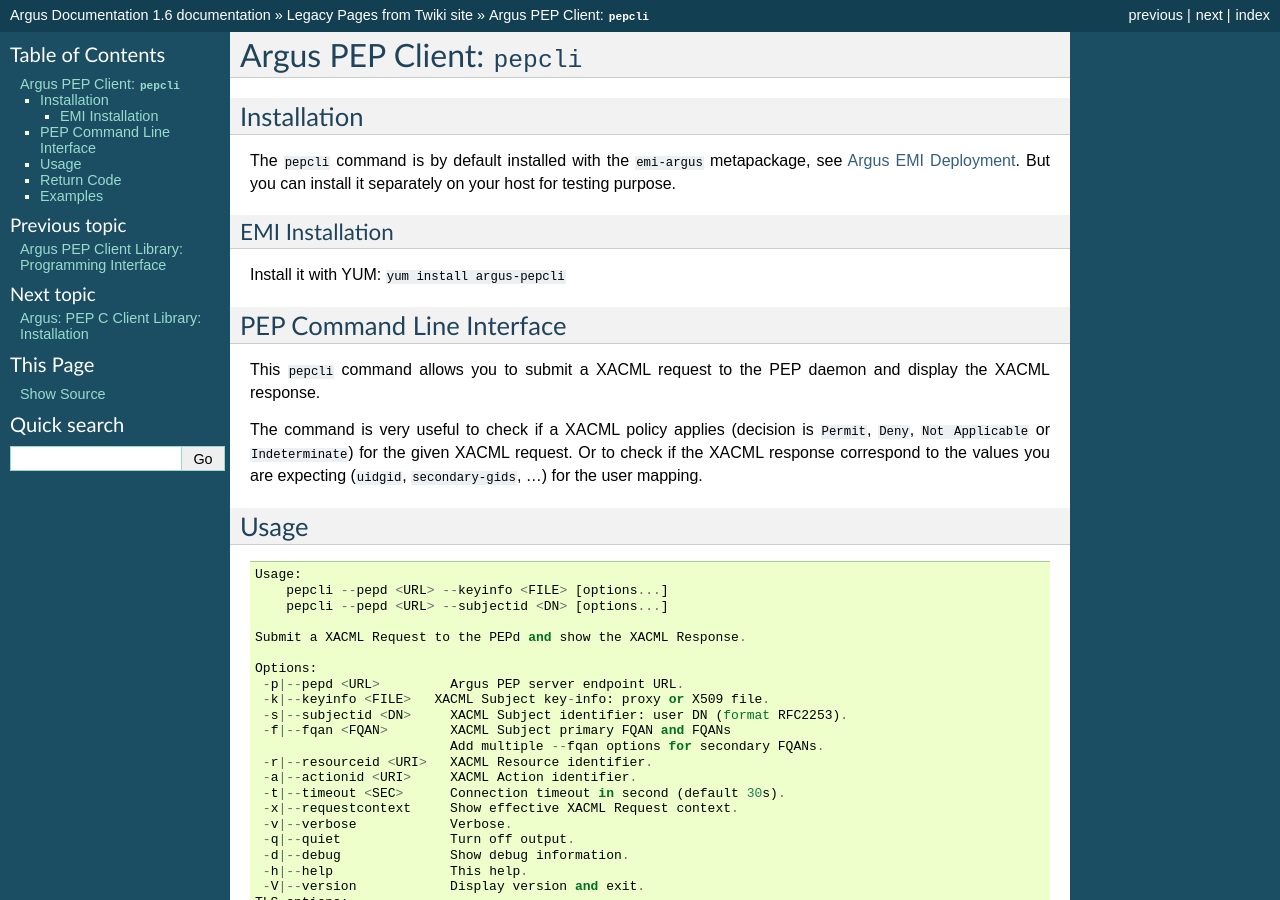
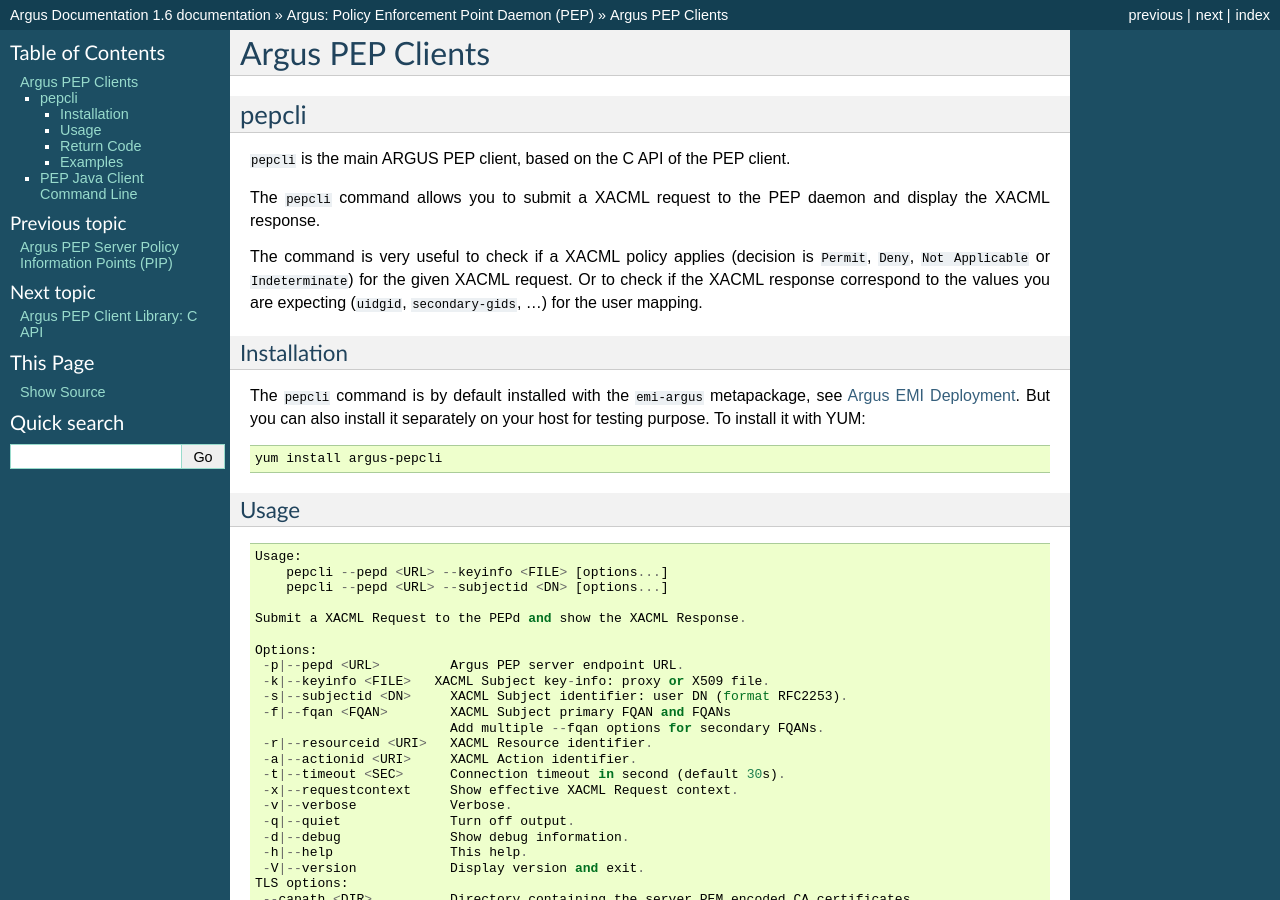
Before and after one commit to argus-authz/argus-documentation, a Sphinx documentation site: the page built from source/pep/pep_cli.rst, in a window 1280 px wide and 900 px high. Built offline with Sphinx 7.4.7, drawn with Linux system fonts in a browser that asks for light colours; some of the changed text lies outside the part shown.

Commit message:
PEP C Client: doc reorganized + trivial fixes/cleanup

```diff
--- a/source/argus_introduction.rst
+++ b/source/argus_introduction.rst
@@ -128,7 +128,7 @@
     requests from the application side, and to enforce decision locally. There are
     two variants available:
 
-    - PEP Client C API: :ref:`Installation <argus_pepc_installation>`, :ref:`Programming Interface (API) <argus_pepc_api>`,
+    - PEP Client C API: :ref:`Programming Interface (API) <argus_pepc_api>`,
       :ref:`Command Line (pepcli) <argus_pepc_cli>`
     - PEP Client Java API: :ref:`Installation <argus_pepj_installation>`, :ref:`Programming Interface (API) <argus_pepj_api>`
 
--- a/source/pep/index.rst
+++ b/source/pep/index.rst
@@ -9,12 +9,15 @@
 available: C client, Java client, GSI PEP Callout client, ...
 
 .. toctree::
-    :maxdepth: 2
+   :maxdepth: 2
 
-    pepd_installation
-    pepd_configuration
-    pepd_operation
-    pepd_troubleshooting
-    pip
+   pepd_installation
+   pepd_configuration
+   pepd_operation
+   pepd_troubleshooting
+   pip
 
-    gsi_pep_callout
+   pep_cli
+   pepc_api
+
+   gsi_pep_callout
--- a/source/twiki_pages/AuthZPEPCCLI.rst
+++ b/source/pep/pep_cli.rst
@@ -1,25 +1,14 @@
 .. _argus_pepc_cli:
 
-Argus PEP Client: ``pepcli``
-============================
+Argus PEP Clients
+=================
 
-Installation
-------------
+pepcli
+------
 
-The ``pepcli`` command is by default installed with the ``emi-argus``
-metapackage, see `Argus EMI
-Deployment <https://twiki.cern.ch/twiki/bin/view/EGEE/ArgusEMIDeployment>`__.
-But you can install it separately on your host for testing purpose.
+``pepcli`` is the main ARGUS PEP client, based on the C API of the PEP client.
 
-EMI Installation
-~~~~~~~~~~~~~~~~
-
-Install it with YUM: ``yum install argus-pepcli``
-
-PEP Command Line Interface
---------------------------
-
-This ``pepcli`` command allows you to submit a XACML request to the PEP
+The ``pepcli`` command allows you to submit a XACML request to the PEP
 daemon and display the XACML response.
 
 The command is very useful to check if a XACML policy applies (decision
@@ -28,8 +17,20 @@
 the values you are expecting (``uidgid``, ``secondary-gids``, ...) for
 the user mapping.
 
+Installation
+^^^^^^^^^^^^
+
+The ``pepcli`` command is by default installed with the ``emi-argus``
+metapackage, see :ref:`Argus EMI Deployment <argus_emi_deployment>`.
+But you can also install it separately on your host for testing purpose.
+To install it with YUM:
+
+.. code-block:: bash
+
+    yum install argus-pepcli
+
 Usage
------
+^^^^^
 
 ::
 
@@ -66,7 +67,7 @@
 The MAN page is also available: ``man pepcli``
 
 Return Code
------------
+^^^^^^^^^^^
 
 The ``pepcli`` command return ``0`` when a valid XACML Response have
 been received, but neither content of the XACML response, nor the
@@ -81,7 +82,7 @@
 -  ``5`` PEP-C client library error (see output for more detail)
 
 Examples
---------
+^^^^^^^^
 
 Submit a XACML Request to the PEP daemon endpoint URL
 ``https://argus.example.org:8154/authz`` (using SSL/TLS client
@@ -93,3 +94,16 @@
 
     $ pepcli --pepd https://argus.example.org:8154/authz --capath /etc/grid-security/certificate --cert ~/.globus/usercert.pem --key ~/.globus/userkey.pem  --keyinfo /tmp/x509up_u637--resourceid my_resource_id --actionid my_action_id
     Decision: Permit
+
+
+PEP Java Client Command Line
+----------------------------
+
+The PEP-J library contains a basic command line utility that is useful
+for sending test requests to the PEP daemon.
+
+The command line client, ``bin/testreq.sh``, takes a single parameter,
+the path (absolute or relative) path to a client configuration file.
+This client will create an empty request and then run any configured
+PIPs in order to populate it. The :ref:`Static Attribute PIP <argus_pep_pip_static_attributes>`
+is very useful for creating custom requests with which to test.
--- a/source/pep/pip.rst
+++ b/source/pep/pip.rst
@@ -625,6 +625,8 @@
     [TIME_PIP]
     parserClass = org.glite.authz.pep.pip.provider.EnvironmentTimePIPIniConfigurationParser
 
+.. _argus_pep_pip_static_attributes:
+
 Static Attributes PIP
 ^^^^^^^^^^^^^^^^^^^^^
 
```
Also changed, not shown: source/pep/pepc_api.rst (renamed from source/twiki_pages/AuthZPEPCAPI.rst, +2 -10 lines), source/twiki_pages/outdated/AuthZPEPC.rst (renamed from source/twiki_pages/AuthZPEPC.rst), source/twiki_pages/outdated/AuthZPEPCInstall.rst (renamed from source/twiki_pages/AuthZPEPCInstall.rst).
